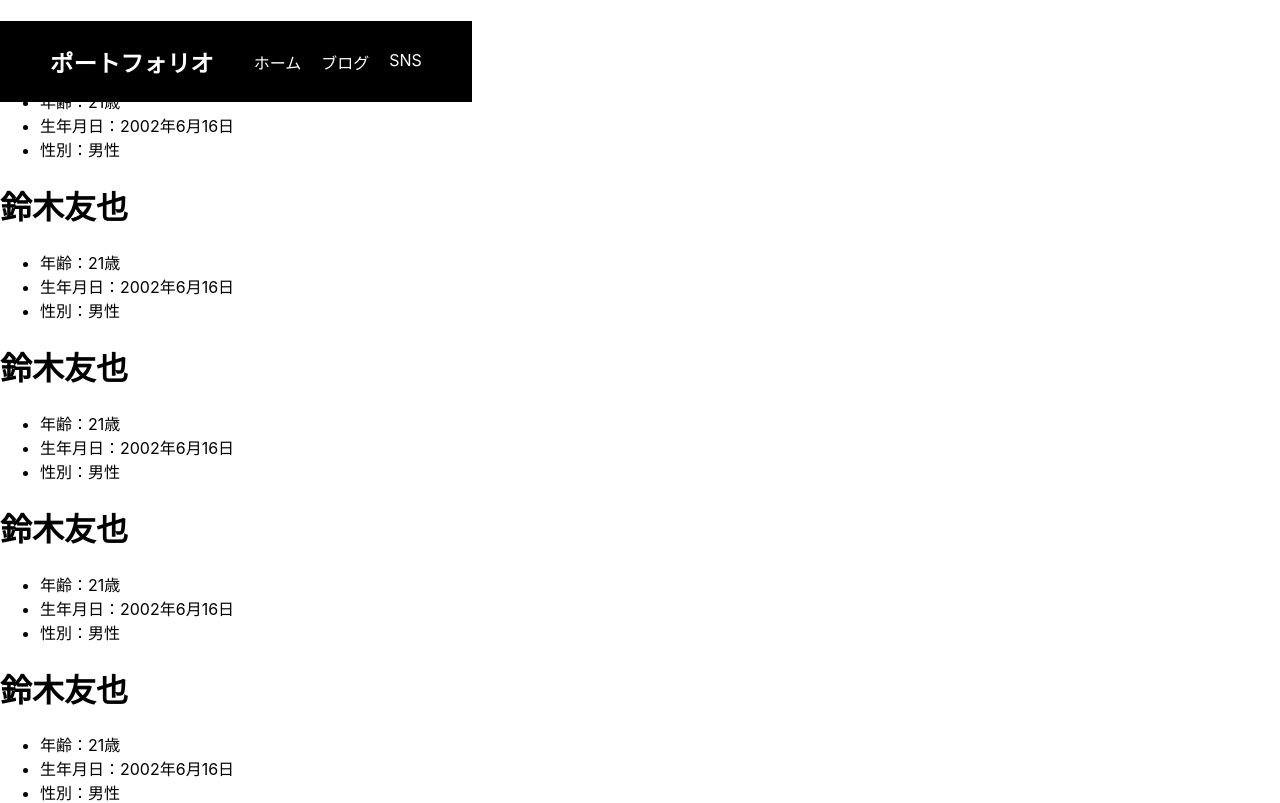
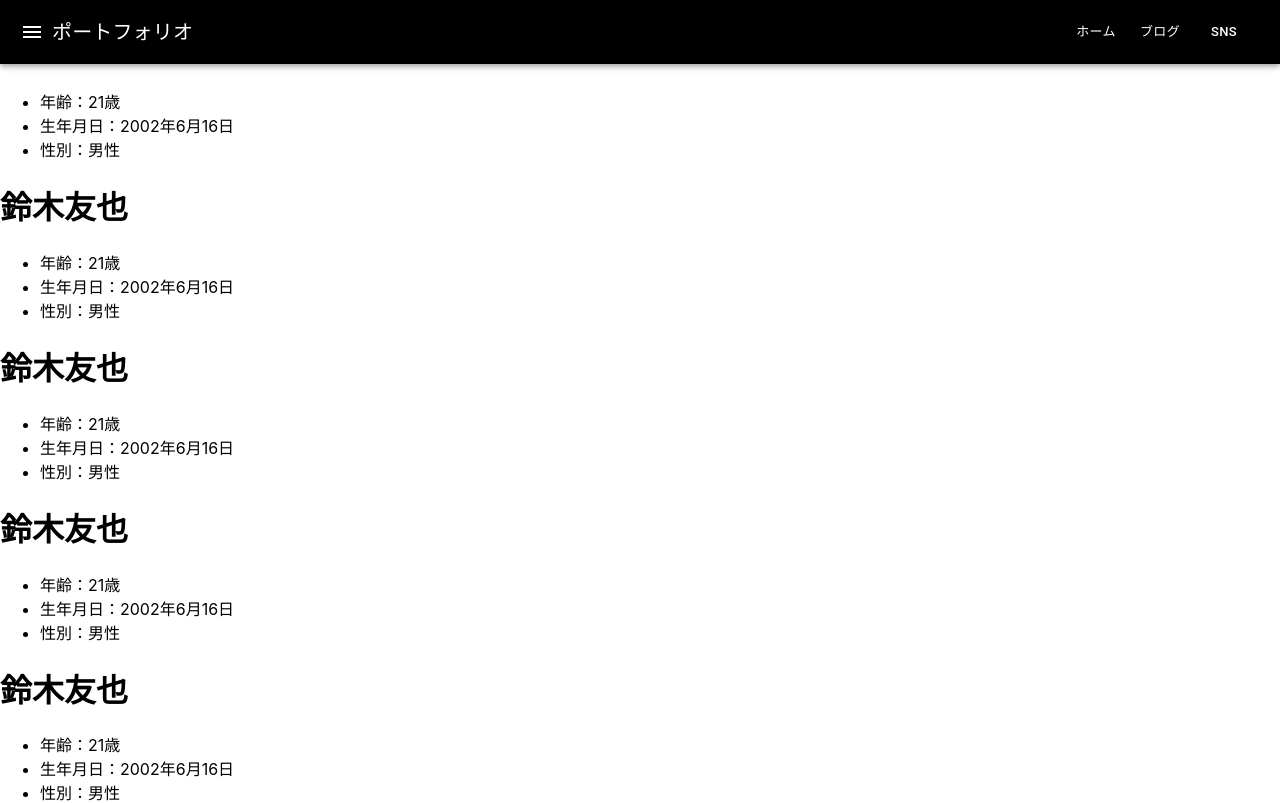
Before and after one commit to s1300012/PortFolio-React, a React (Create React App) app: page / in a window 1280 px wide. Shown: the top 803 px of the page. Built offline with nearby package versions, Linux system fonts and the light colour scheme.

Commit message:
アップバー実装

```diff
--- a/package.json
+++ b/package.json
@@ -5,6 +5,7 @@
   "dependencies": {
     "@emotion/react": "^11.13.3",
     "@emotion/styled": "^11.13.0",
+    "@mui/icons-material": "^6.1.1",
     "@mui/material": "^6.1.1",
     "@testing-library/jest-dom": "^5.17.0",
     "@testing-library/react": "^13.4.0",
--- a/src/App.js
+++ b/src/App.js
@@ -1,4 +1,4 @@
-import { BrowserRouter, Route, Router, Routes } from "react-router-dom";
+import { BrowserRouter, Route, Routes } from "react-router-dom";
 import Hedder from "./compornent/common/Header";
 import HomePage from "./compornent/page/HomePage";
 import BlogPage from "./compornent/page/BlogPage";
--- a/src/compornent/common/Header.jsx
+++ b/src/compornent/common/Header.jsx
@@ -1,20 +1,76 @@
-import React from 'react';
-import '../../css/common/Header.css'; // CSSファイルをインポート
+import React, { useState } from 'react';
+import { AppBar, Button, Typography, IconButton, Toolbar, Drawer, List, ListItem, ListItemText } from '@mui/material';
+import MenuIcon from '@mui/icons-material/Menu';
+
+const styleLink = {
+  color: 'white',
+  fontSize: 'small',
+  '&:hover': {
+    backgroundColor: 'transparent',
+    color: 'green', // ホバー時に緑色に変わる
+  },
+};
 
 function Header() {
+  // useStateをコンポーネント内で宣言
+  const [drawerOpen, setDrawerOpen] = useState(false);
+
+  // ドロワーの開閉を制御する関数
+  const toggleDrawer = (open) => (event) => {
+    if (event.type === 'keydown' && (event.key === 'Tab' || event.key === 'Shift')) {
+      return;
+    }
+    setDrawerOpen(open);
+  };
+
+  // ドロワー内のメニュー項目
+  const drawerList = (
+    <List>
+      <ListItem button key="home">
+        <ListItemText primary="ホーム" />
+      </ListItem>
+      <ListItem button key="blog">
+        <ListItemText primary="ブログ" />
+      </ListItem>
+      <ListItem button key="sns">
+        <ListItemText primary="SNS" />
+      </ListItem>
+    </List>
+  );
+
   return (
-    <header className="header">
-      <div className="title">
-        <h3>ポートフォリオ</h3>
-      </div>
-      <nav className="link">
-        <ul>
-          <li><a href="home">ホーム</a></li>
-          <li><a href="blog">ブログ</a></li>
-          <li><a href="sns">SNS</a></li>
-        </ul>
-      </nav>
-    </header>
+    <div>
+      <AppBar position="fixed" sx={{ backgroundColor: 'Black' }}>
+        <Toolbar>
+          <IconButton
+            edge="start"
+            color="inherit"
+            aria-label="menu"
+            onClick={toggleDrawer(true)} // メニューを開く
+          >
+            <MenuIcon />
+          </IconButton>
+          <Typography variant="h6" sx={{ flexGrow: 1 }}>
+            ポートフォリオ
+          </Typography>
+          <Button color="inherit" sx={styleLink}>ホーム</Button>
+          <Button color="inherit" sx={styleLink}>ブログ</Button>
+          <Button color="inherit" sx={styleLink}>SNS</Button>
+        </Toolbar>
+      </AppBar>
+      <Drawer
+        anchor="left"
+        open={drawerOpen}
+        onClose={toggleDrawer(false)} // メニューを閉じる
+        PaperProps={{
+          sx: {
+            width: '66.67%', // 横幅3分の2に設定
+          },
+        }}
+      >
+        {drawerList}
+      </Drawer>
+    </div>
   );
 }
 
--- a/src/css/common/Header.css
+++ /dev/null
@@ -1,38 +0,0 @@
-.header {
-    display: flex;
-    justify-content: space-between;
-    align-items: center;
-    background-color: black;
-    position: fixed;
-  }
-
-  .title {
-    color: white;
-    margin-left: 50px;
-    font-size: 20px;
-  }
-
-  .link ul {
-    display: flex;
-    list-style: none;
-    margin-right: 30px;
-  }
-
-  .link li {
-    margin-right: 20px;
-  }
-
-  .link a {
-    font-size: 0.875;
-    color: white;
-    text-decoration: none;
-    transition:
-      color 0.2s ease,
-      text-decoration-color 0.2s ease;
-  }
-
-  .link a:hover {
-    color: aqua;
-    text-decoration: underline;
-    text-decoration: white;
-  }
```
Also changed, not shown: src/compornent/common/Header.module.css (added), src/compornent/page/BlogPage.jsx (renamed from src/compornent/page/BlogPage.js), src/compornent/page/HomePage.jsx (renamed from src/compornent/page/HomePage.js), src/compornent/page/SnsPage.jsx (renamed from src/compornent/page/SnsPage.js), src/css/Page/HomePage.css (deleted), 1 other file (tests, documents, lock files or other folders).
